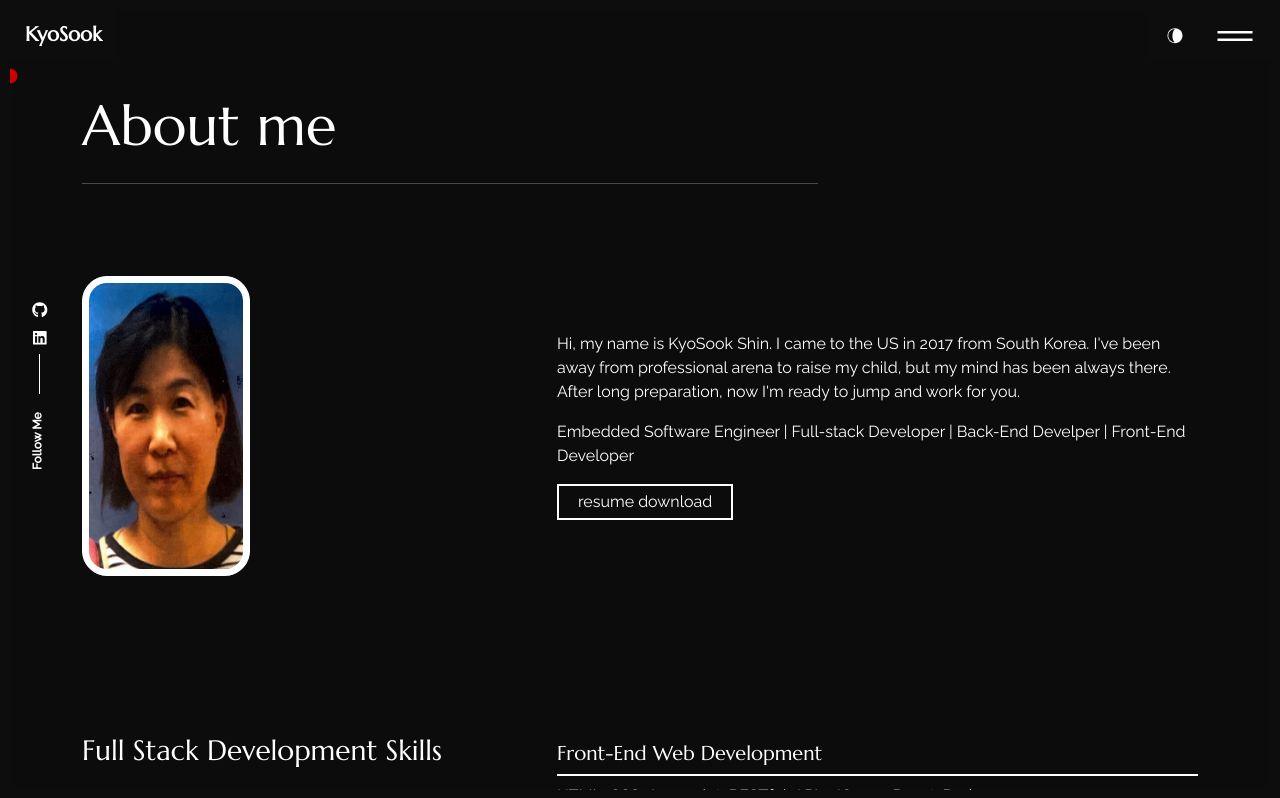
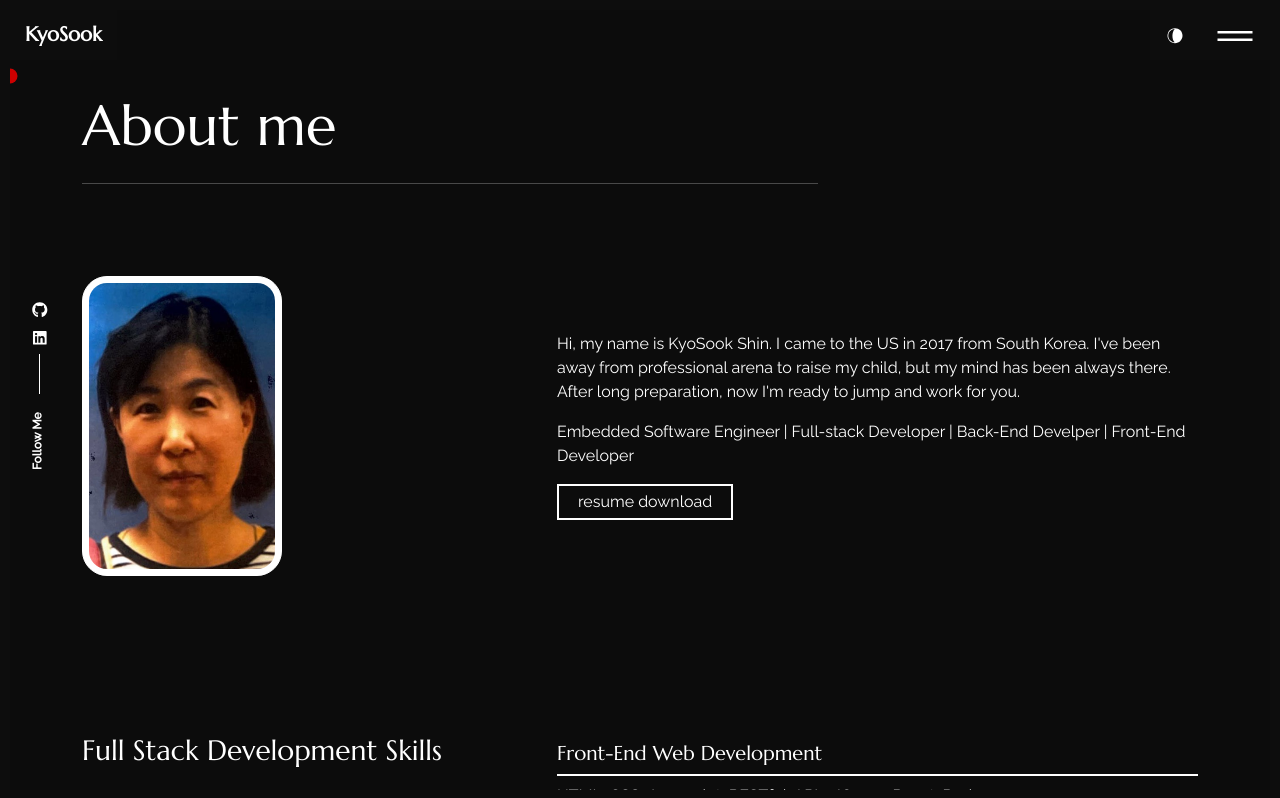
Before and after one commit to alla0810/KyoSookShin_Portfolio, a React (Create React App) app: page /about in a window 1280 px wide. Shown: the top 798 px of the page. Built offline with nearby package versions, Linux system fonts and the light colour scheme.

Commit message:
contact quote update

```diff
--- a/src/pages/about/index.js
+++ b/src/pages/about/index.js
@@ -33,7 +33,9 @@ export const About = () => {
         <Row className="sec_sp">
           <Col lg="5">
             {/* <h3 className="color_sec py-4">{dataabout.title}</h3> */}
-            <img className ="po_item about_img" src="/images/kyosook.png" alt="" />
+            <div className="align-self-center ">
+              <img className ="po_item about_img" src="/images/kyosook.png" alt="" />
+            </div>
           </Col>
           <Col lg="7" className="d-flex align-items-center">
             <div>
--- a/src/pages/about/style.css
+++ b/src/pages/about/style.css
@@ -4,8 +4,8 @@
     justify-content: center;
     align-items: center;
 
-    width: 21vh;
-    height: 30vh;
+    width: 200px;
+    height: 300px;
 
     overflow: auto;
     margin-bottom: 20px;
```
